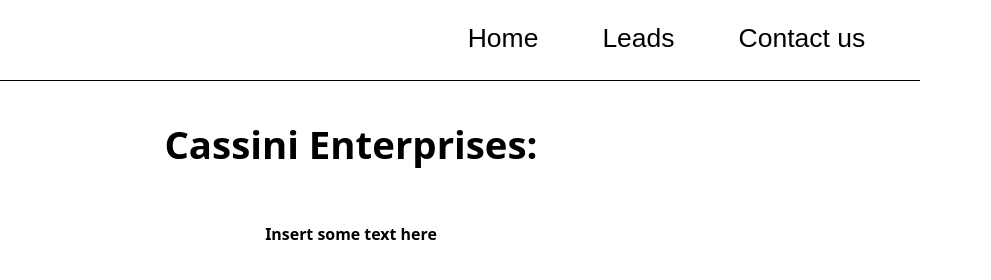
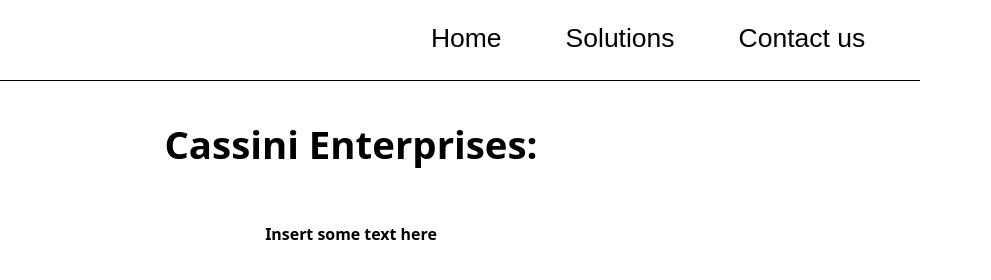
Before and after one commit to CassiniEnterprises/CassiniEnterprises.github.io, a plain HTML site: page index.html in a window 1280 px wide. Shown: the top 280 px of the page, 289-1280 px from the left. Drawn offline with Linux system fonts and the light colour scheme.

Commit message:
Added the solutions link

```diff
--- a/index.html
+++ b/index.html
@@ -35,8 +35,7 @@
                 <img src="Assets/Logos/WordmarkTransparentBackground.png" style="height: auto; width: 15%;">
                 <div class="navModule" style="width: 80%">
                     <a href="index.html"><button class="navButton">Home</button></a>
-                    <!--<a href="about.html"><button class="navButton">About us</button></a>-->
-                    <a href="leads.html"><button class="navButton">Leads</button></a>
+                    <a href="solutions.html"><button class="navButton">Solutions</button></a>
                     <a href="mailto:sales@cassinienterprises.com"><button class="navButton">Contact us</button></a>
                 </div>
             </div>
```
